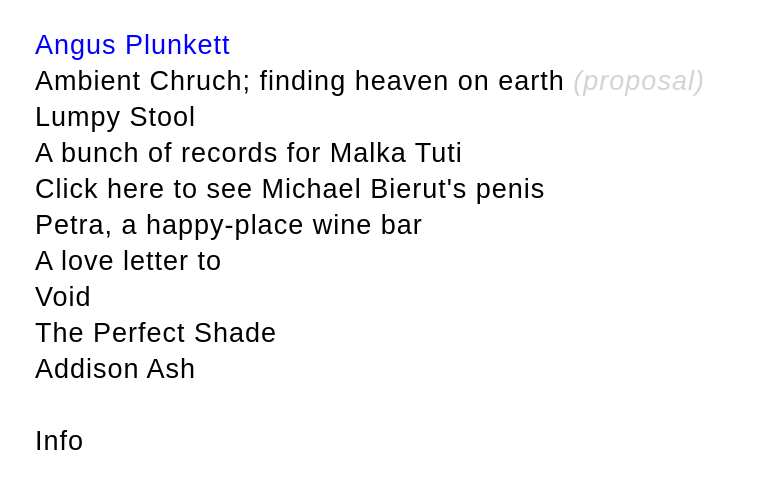
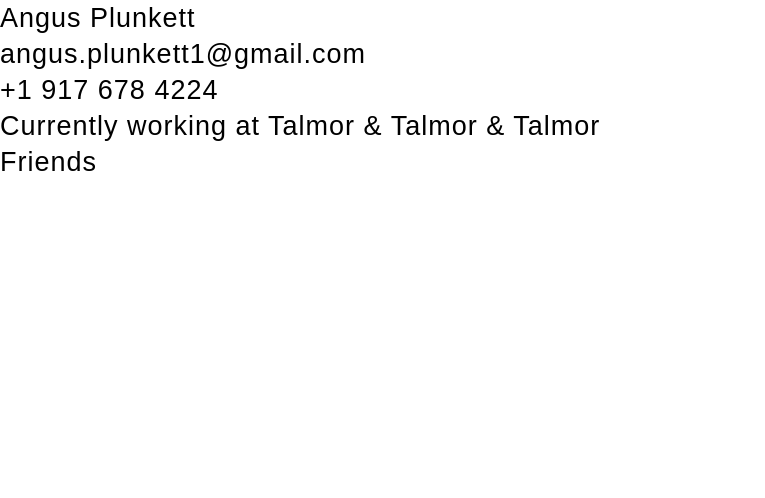
Before and after one commit to angusplunkett/angusplunkett.github.io, a plain HTML site: page index.html in a window 1280 px wide. Shown: the whole page, without its empty margins (0-765 px from the left). Drawn offline with Linux system fonts and the light colour scheme.

Commit message:
Add files via upload

```diff
--- a/index.html
+++ b/index.html
@@ -8,35 +8,11 @@
 <style>
 </style>
 <body>
-	<div id="wrapper">
-		<ul class="header">
+<p>Angus Plunkett</p>
 
-			<ul>
+<p>angus.plunkett1@gmail.com</p>
+<p>+1 917 678 4224</p>
 
-			<li><p><audio id="audio1" src="image/sound1.mp3"></audio><p onClick="play()"><span class="current">Angus Plunkett</span></p></li>
-			<li><p><a href="ambientchurch.html"><span class="aqua">Ambient Chruch; finding heaven on earth </span><span style="color:lightgrey"><i>(proposal)</i></span></a></p></li>
-			<li><p><a href="lumpystool.html"><span class="purple">Lumpy Stool</span></a></p></li>
-			<li><p><a href="malkatuti.html"><span class="yellow">A bunch of records for Malka Tuti</span></a></p></li>
-			<li><p><a href="designersexposed.html"><span class="red">Click here to see Michael Bierut's penis</span></a></p></li>
-			<li><p><a href="petra.html"><span class="orange">Petra, a happy-place wine bar</span></a></p></li>
-			<li><p><a href="outgoing.html"><span class="lime">A love letter to</span></a></p></li>
-			<li><p><a href="void.html">Void</a></p></li>
-			<li><p><a href="theperfectshade.html"><span class="magenta">The Perfect Shade</span></a></p></li>
-			<li><p><a href="addisonash.html"><span class="salmon">Addison Ash</span></a></p></li>
-<br>
-			<li><p><a href="about.html"><span class="currenthov">Info</span></a></p></li>
-			<br>
-
-			</ul>
-		</ul>
-		</ul>
-
-<script type="text/javascript">
-	function play() {
-    document.getElementById('audio1').play();
-}
-</script>
-
-
-	</div>
+<p>Currently working at Talmor & Talmor & Talmor</p>
+<p>Friends</p>
 </body>
```
